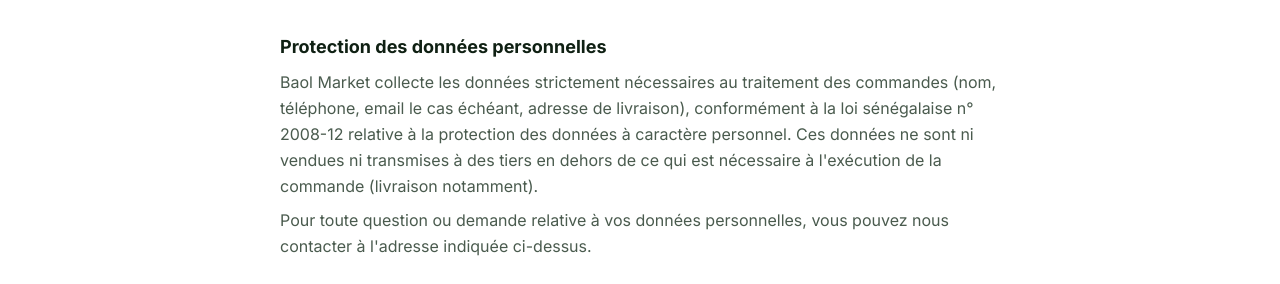
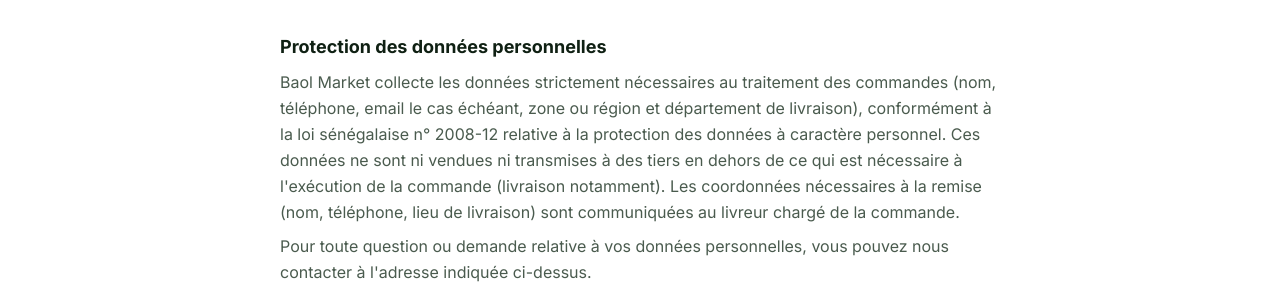
Before and after one commit to ndourmouhammad/baol-market, a Next.js app: page /mentions-legales in a window 1280 px wide. Shown: the part 636-920 px from the top of the page. Built offline with nearby package versions, Linux system fonts and the light colour scheme; no server answers; the database is empty.

Commit message:
feat: add terms of sale and legal notices pages

```diff
--- a/app/cgv/page.tsx
+++ b/app/cgv/page.tsx
@@ -97,7 +97,7 @@ export default function CGVPage() {
           <p className="mt-2">
             En cas d&#39;annulation avant confirmation, ou si un produit est indisponible, le client
             est remboursé de la totalité du montant payé, frais de livraison compris. Le
-            remboursement est effectué sous 7 jours ouvrables, par le même moyen que celui utilisé
+            remboursement est effectué sous 3 jours ouvrables, par le même moyen que celui utilisé
             pour le paiement, ou par un autre moyen convenu
             avec le client.
           </p>
--- a/app/mentions-legales/page.tsx
+++ b/app/mentions-legales/page.tsx
@@ -47,10 +47,12 @@ export default function MentionsLegalesPage() {
           <h2 className="text-lg font-bold text-(--encre) mb-2">Protection des données personnelles</h2>
           <p>
             Baol Market collecte les données strictement nécessaires au traitement des commandes
-            (nom, téléphone, email le cas échéant, adresse de livraison), conformément à la loi
+            (nom, téléphone, email le cas échéant, zone ou région et département de livraison), conformément à la loi
             sénégalaise n° 2008-12 relative à la protection des données à caractère personnel.
             Ces données ne sont ni vendues ni transmises à des tiers en dehors de ce qui est
             nécessaire à l&#39;exécution de la commande (livraison notamment).
+            Les coordonnées nécessaires à la remise (nom, téléphone, lieu de livraison) sont
+            communiquées au livreur chargé de la commande.
           </p>
           <p className="mt-2">
             Pour toute question ou demande relative à vos données personnelles, vous pouvez nous
```
